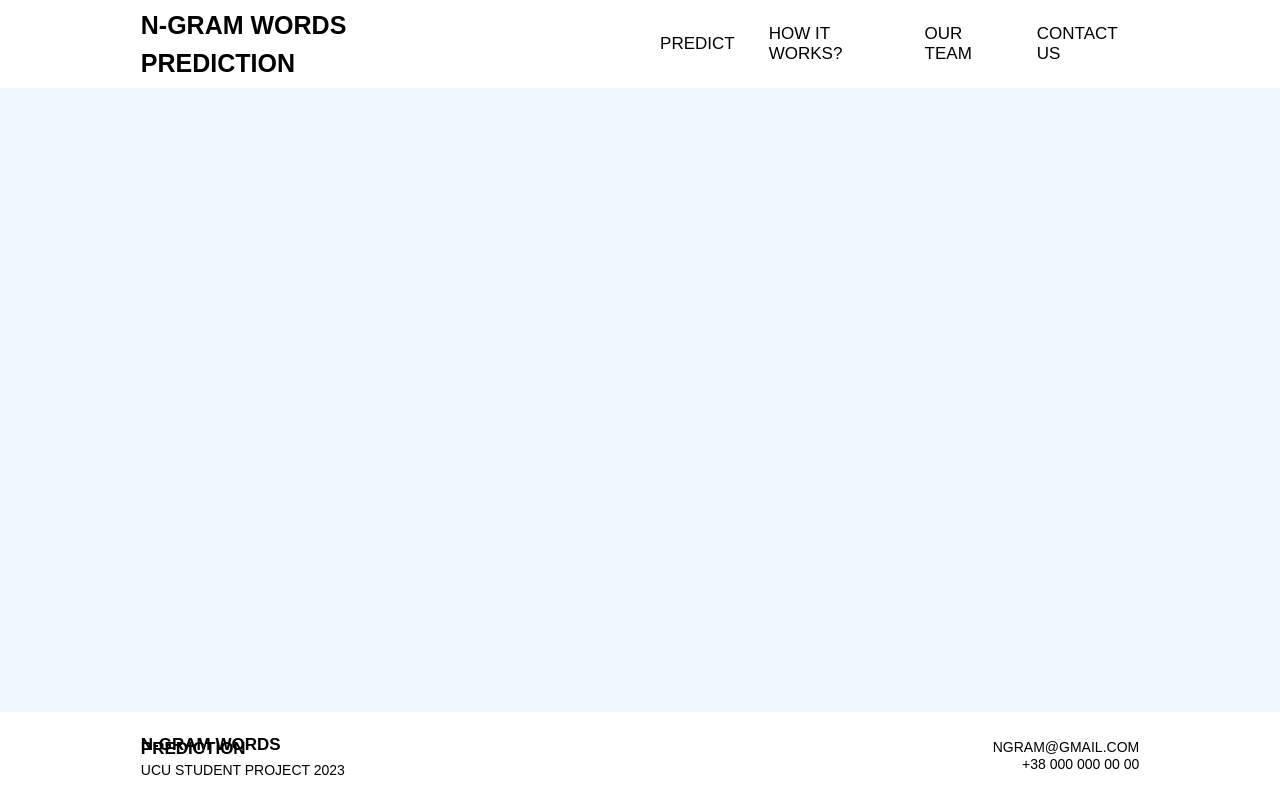
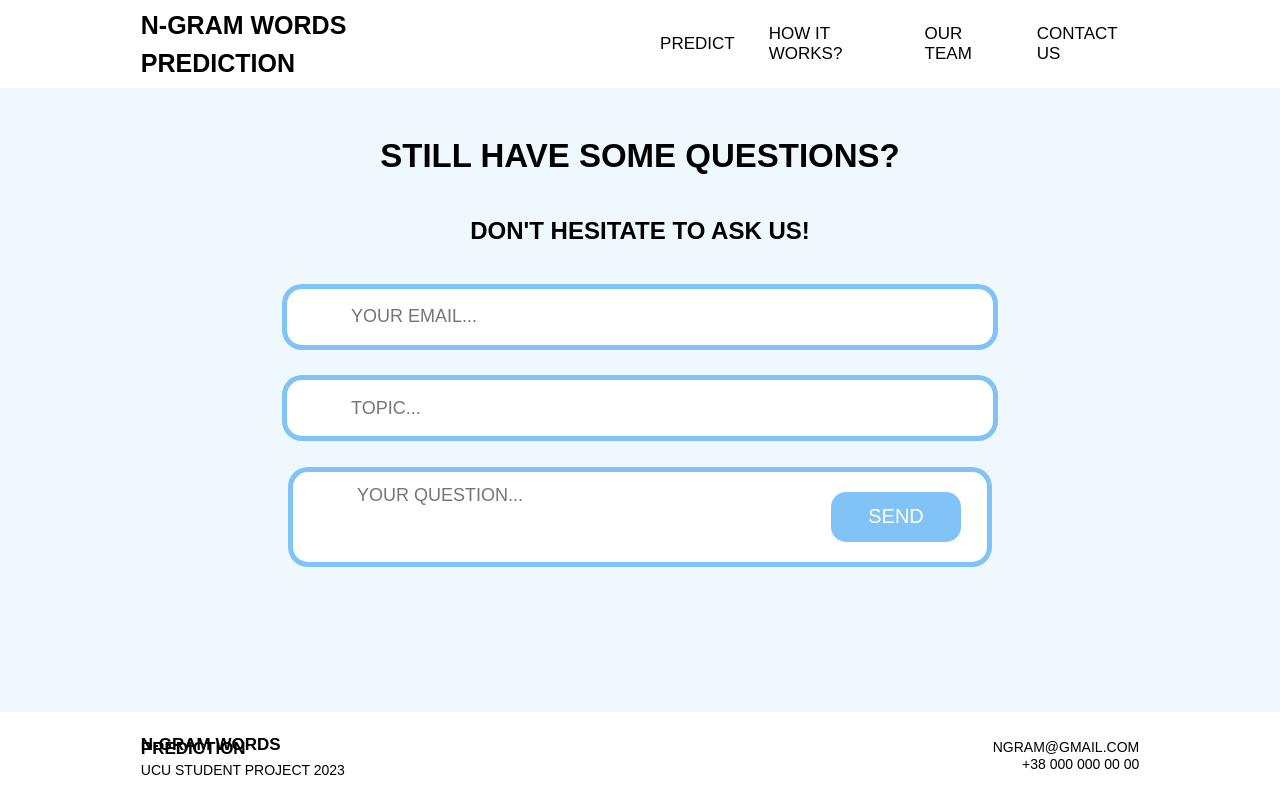
Before and after one commit to maslenchenko/ngram-web-project, a React (Create React App) app: page /contact in a window 1280 px wide. Built offline with nearby package versions, Linux system fonts and the light colour scheme.

Commit message:
contact us tab

```diff
--- a/src/App.js
+++ b/src/App.js
@@ -18,7 +18,7 @@ function App() {
           <Route path="/" element={Predict()} />
           <Route path="/about" element={About()} />
           <Route path="/team" element={Team()} />
-          <Route path="/contact" exact component={Contact} />
+          <Route path="/contact" element={Contact()} />
           <Route path="/analysis" exact component={Analysis} />
         </Routes>
         <Footer />
--- /dev/null
+++ b/src/components/contact-input.js
@@ -0,0 +1,27 @@
+import React, {useState} from "react";
+import '../styles/contact.css'
+
+function ContactInput(text) {
+  const [inputValue, setInputValue] = useState("");
+
+  const handleInputChange = (event) => {
+    setInputValue(event.target.value);
+  };
+
+  const handleContact= () => {
+    console.log('Contacting us');
+  };
+
+  return (
+      <div className="contact-input">
+        <input
+          type="text"
+          placeholder={text.text}
+          value={inputValue}
+          onChange={handleInputChange}
+        />
+      </div>
+  );
+}
+
+export default ContactInput;
--- /dev/null
+++ b/src/components/question-input.js
@@ -0,0 +1,23 @@
+import React, {useState} from "react";
+import '../styles/contact.css'
+
+function QuestionInput(text) {
+  const [inputValue, setInputValue] = useState("");
+
+  const handleInputChange = (event) => {
+    setInputValue(event.target.value);
+  };
+
+  const handleContact= () => {
+    console.log('Contacting us');
+  };
+
+  return (
+      <div className="contact-input question-input">
+        <textarea className="question-area" placeholder="Your question..."></textarea>
+        <button onClick={handleContact} className="send-button">Send</button>
+      </div>
+  );
+}
+
+export default QuestionInput;
--- a/src/pages/contact.js
+++ b/src/pages/contact.js
@@ -1,9 +1,16 @@
 import React from 'react'
+import ContactInput from '../components/contact-input.js'
+import QuestionInput from '../components/question-input.js'
+import '../styles/contact.css'
 
 function Contact() {
   return (
-    <div>
-
+    <div className='contact-main'>
+      <h1 className='contact-title'>Still have some questions?</h1>
+      <h2 className='contact-subtitle'>Don't hesitate to ask us!</h2>
+      <ContactInput text="Your email..." />
+      <ContactInput text="Topic..." />
+      <QuestionInput text="Your question..." />
     </div>
   )
 }
--- /dev/null
+++ b/src/styles/contact.css
@@ -0,0 +1,102 @@
+
+.contact-main {
+    font-family: "Poppins", sans-serif;
+    text-transform: uppercase;
+    text-align: center;
+    margin-top: 9%;
+    display: flex;
+    align-items: center;
+    flex-direction: column;
+    width: 100%;
+}
+
+.contact-title {
+    font-weight: 800;
+    font-size: 33px;
+}
+
+.contact-subtitle {
+    margin-bottom: 3%;
+}
+
+.contact-input {
+    width: 100%;
+    display: flex;
+    flex-direction: row;
+    align-items: center;
+    justify-content: center;
+    gap: 1.3%;
+    margin-bottom: 2%;
+  }
+
+
+.contact-input input {
+    width: 50%;
+    height: 3rem;
+    padding-top: 0.25rem;
+    padding-bottom: 0.25rem;
+    padding-left: 4rem;
+    font-size: 1rem;
+    line-height: 1.5rem;
+    color: #555;
+    transition: border-color 0.2s ease-in-out;
+    background: white;
+    font-family: "Poppins", sans-serif;
+    border: 5px solid rgba(45, 155, 240, 0.6);
+    border-radius: 20px;
+    font-style: normal;
+    font-weight: 500;
+    font-size: 18px;
+    line-height: 30px;
+    text-transform: uppercase;
+    color: #808080;
+}
+
+.contact-input input:focus {
+    outline: none;
+    border: 5px solid rgba(45, 155, 240, 1);
+}
+.question-area{
+    width: 55%;
+    height: 100px;
+    box-sizing: border-box;
+    resize: none;
+    outline: none;
+    padding: 0.5rem 4rem;
+    font-size: 18px;
+    line-height: 30px;
+    text-transform: uppercase;
+    color: #808080;
+    transition: border-color 0.2s ease-in-out;
+    background: white;
+    font-family: "Poppins", sans-serif;
+    border: 5px solid rgba(45, 155, 240, 0.6);
+    border-radius: 20px;
+    font-weight: 500;
+  }
+
+  .question-area input:focus, textarea:focus{
+    outline: none;
+    border-color: rgba(45, 155, 240, 1);
+  }
+
+.send-button{
+    background-color:rgba(45, 155, 240, 0.6);
+    width: 130px;
+    height: 50px;
+    border-radius: 15px;
+    border: none;
+    position: absolute;
+    margin-left: 40%;
+    font-family: "Poppins", sans-serif;
+    text-transform: uppercase;
+    color: white;
+    font-weight: 400;
+    font-size: 20px;
+    /* margin-left: -%; */
+}
+
+.send-button:hover{
+    background-color:rgba(45, 155, 240, 1);
+    cursor: pointer;
+}
```
